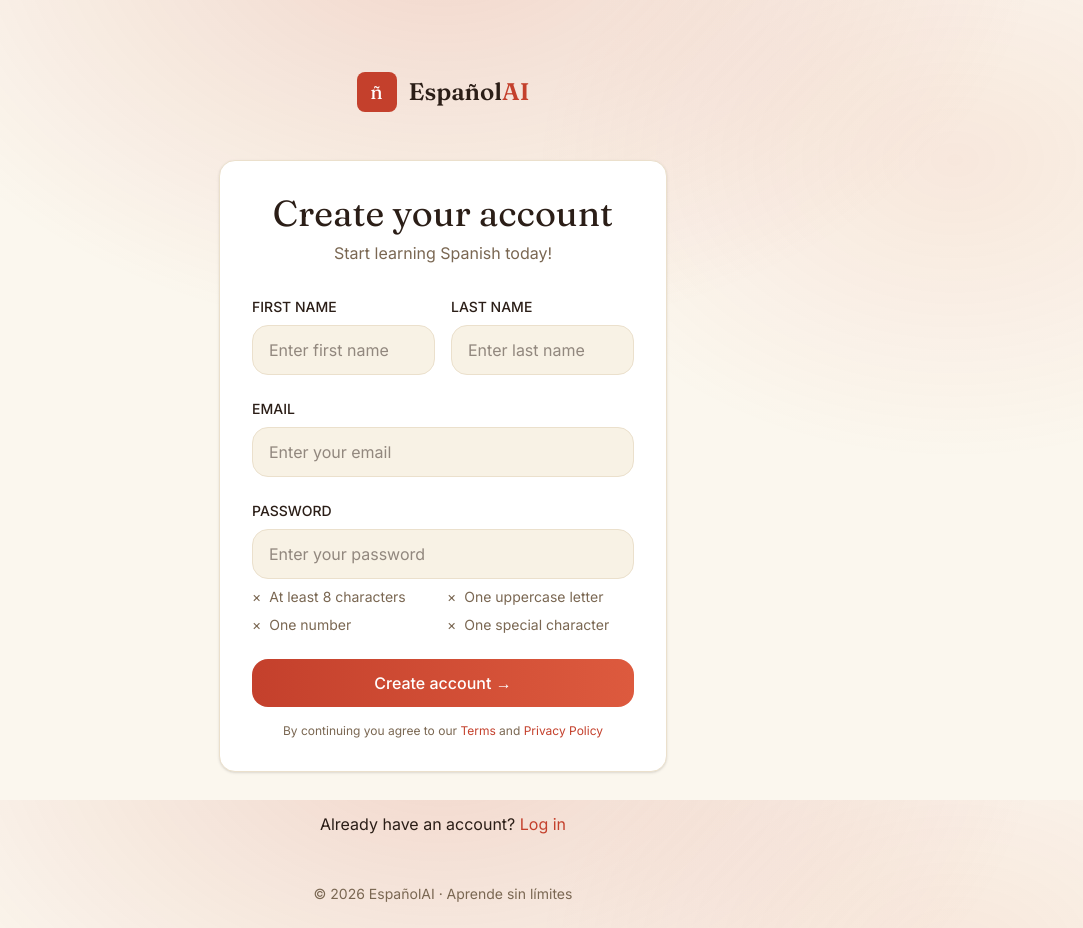
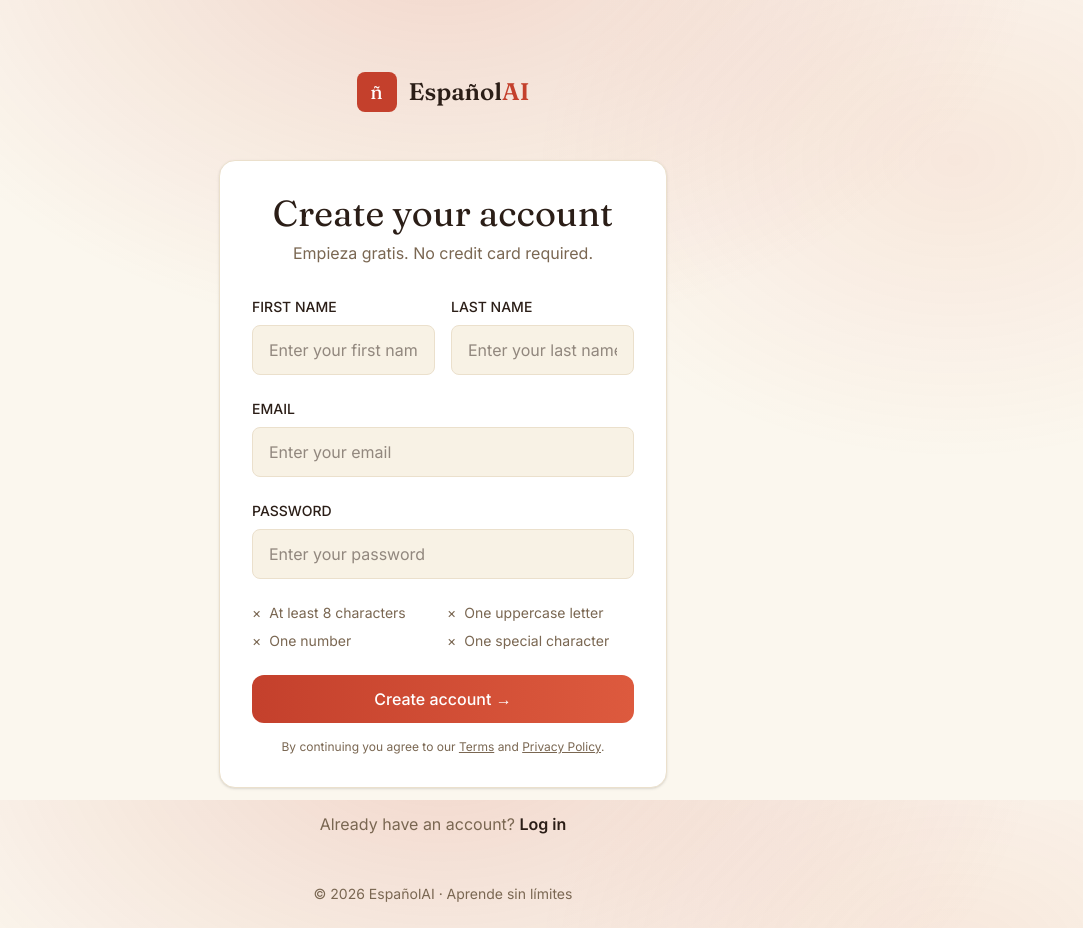
Before and after one commit to Soph055/EspanolAi, a React (Vite) app in the folder client/: page /register in a window 1280 px wide. Shown: the whole page, without its empty margins (197-1280 px from the left). Built offline with nearby package versions, Linux system fonts and the light colour scheme.

Commit message:
Register Component finished

```diff
--- a/client/src/pages/RegisterPage.tsx
+++ b/client/src/pages/RegisterPage.tsx
@@ -1,26 +1,58 @@
 import { useState, type FormEvent } from 'react';
-import { useNavigate } from 'react-router-dom'
-import { Link } from 'react-router-dom'
+import { Link } from 'react-router-dom';
+
 function RegisterPage() {
-    const navigate = useNavigate();
     const [firstName, setFirstName] = useState('');
     const [lastName, setLastName] = useState('');
     const [email, setEmail] = useState('');
     const [password, setPassword] = useState('');
-    const [isLoading, setIsLoading] = useState(false);
     const [errorMessage, setErrorMessage] = useState('');
     const [successMessage, setSuccessMessage] = useState('');
+    const [isLoading, setIsLoading] = useState(false);
 
-
+    // Password requirements - derived from the password state, recalculated every render
     const has8Chars = password.length >= 8;
     const hasUppercase = /[A-Z]/.test(password);
     const hasNumber = /\d/.test(password);
-    const hasSpecialChar = /[!@#$%^&*(),.?":{}|<>]/.test(password);
+    const hasSpecial = /[!@#$%^&*]/.test(password);
 
+    const handleRegister = async (e: FormEvent<HTMLFormElement>) => {
+        e.preventDefault();
+        setErrorMessage('');
+        setSuccessMessage('');
+        setIsLoading(true);
+
+        try {
+            const response = await fetch(`${import.meta.env.VITE_API_URL}/auth/register`, {
+                method: 'POST',
+                credentials: 'include',
+                headers: { 'Content-Type': 'application/json' },
+                body: JSON.stringify({
+                    firstName: firstName.trim(),
+                    lastName: lastName.trim(),
+                    email: email.trim(),
+                    password,
+                }),
+            });
+
+            const data = await response.json();
+
+            if (response.ok) {
+                setSuccessMessage('Check your email to verify your account.');
+            } else {
+                setErrorMessage(data.message);
+            }
+        } catch (err) {
+            console.error(err);
+            setErrorMessage('Something went wrong. Please try again.');
+        } finally {
+            setIsLoading(false);
+        }
+    };
 
     return (
+        <div className="min-h-screen flex flex-col items-center p-6">
 
-        <div className='min-h-screen flex flex-col items-center p-6'>
             {/* Top: Logo */}
             <div className="flex items-center gap-3 pt-12">
                 <div className="w-10 h-10 rounded-lg bg-primary flex items-center justify-center">
@@ -30,111 +62,143 @@ function RegisterPage() {
                     Español<span className="text-primary">AI</span>
                 </span>
             </div>
-            {/* Middle: Card*/}
-            <div className='flex-1 flex flex-col justify-center items-center w-full gap-6 py-12 '>
-                {/* Card Shell*/}
+
+            {/* Middle: Card + Log in link (grows to fill space) */}
+            <div className="flex-1 flex flex-col justify-center items-center w-full gap-6 py-12">
+
+                {/* Card */}
                 <div className="bg-card border border-border rounded-2xl p-8 w-full max-w-md shadow-sm">
 
-                    {/*Heading + subheading*/}
-                    <div className='text-center mb-8'>
-                        <h1 className='text-4xl font-display text-foreground mb-2'>Create your account</h1>
-                        <p className="text-muted-foreground">Start learning Spanish today!</p>
+                    {/* Heading */}
+                    <div className="text-center mb-8">
+                        <h1 className="text-4xl font-display text-foreground mb-2">Create your account</h1>
+                        <p className="text-muted-foreground">Empieza gratis. No credit card required.</p>
                     </div>
 
                     {/* Form */}
-                    <form>
-                        {/* First Name and Last Name */}
-                        <div className='flex gap-4 mb-6'>
-                            {/* First Name */}
-                            <div className='flex-1'>
-                                <label htmlFor="firstName" className='text-sm font-medium mb-2 block'>FIRST NAME</label>
+                    <form onSubmit={handleRegister}>
+
+                        {/* First + Last name row */}
+                        <div className="flex gap-4 mb-6">
+                            <div className="flex-1">
+                                <label htmlFor="firstName" className="text-sm font-medium mb-2 block">FIRST NAME</label>
                                 <input
                                     id="firstName"
                                     type="text"
+                                    autoComplete="given-name"
                                     value={firstName}
-                                    placeholder='Enter first name'
-                                    className='w-full bg-input border border-border rounded-2xl px-4 py-3 focus:outline-none focus:border-primary transition'
-                                    onChange={e => setFirstName(e.target.value)} />
+                                    placeholder="Enter your first name"
+                                    className="w-full bg-input border border-border rounded-lg px-4 py-3 focus:outline-none focus:border-primary transition"
+                                    onChange={e => setFirstName(e.target.value)}
+                                />
                             </div>
-                            {/*Last Name*/}
                             <div className="flex-1">
-                                <label htmlFor="lastName" className='text-sm font-medium mb-2 block'>LAST NAME</label>
+                                <label htmlFor="lastName" className="text-sm font-medium mb-2 block">LAST NAME</label>
                                 <input
                                     id="lastName"
                                     type="text"
+                                    autoComplete="family-name"
                                     value={lastName}
-                                    placeholder='Enter last name'
-                                    className='w-full bg-input border border-border rounded-2xl px-4 py-3 focus:outline-none focus:border-primary transition'
-                                    onChange={e => setLastName(e.target.value)} />
+                                    placeholder="Enter your last name"
+                                    className="w-full bg-input border border-border rounded-lg px-4 py-3 focus:outline-none focus:border-primary transition"
+                                    onChange={e => setLastName(e.target.value)}
+                                />
                             </div>
                         </div>
+
                         {/* Email */}
-                        <div className='mb-6'>
-                            <label htmlFor='email' className="text-sm font-medium mb-2 block">EMAIL</label>
+                        <div className="mb-6">
+                            <label htmlFor="email" className="text-sm font-medium mb-2 block">EMAIL</label>
                             <input
                                 id="email"
-                                type='email'
+                                type="email"
+                                autoComplete="email"
                                 value={email}
-                                placeholder='Enter your email'
-                                className='w-full bg-input border border-border rounded-2xl px-4 py-3 focus:outline-none focus:border-primary transition'
-                                onChange={e => setEmail(e.target.value)} />
+                                placeholder="Enter your email"
+                                className="w-full bg-input border border-border rounded-lg px-4 py-3 focus:outline-none focus:border-primary transition"
+                                onChange={e => setEmail(e.target.value)}
+                            />
+                        </div>
 
+                        {/* Password */}
+                        <div className="mb-6">
+                            <label htmlFor="password" className="text-sm font-medium mb-2 block">PASSWORD</label>
+                            <input
+                                id="password"
+                                type="password"
+                                autoComplete="new-password"
+                                value={password}
+                                placeholder="Enter your password"
+                                className="w-full bg-input border border-border rounded-lg px-4 py-3 focus:outline-none focus:border-primary transition"
+                                onChange={e => setPassword(e.target.value)}
+                            />
                         </div>
-                        {/* Password */}
-                        <label htmlFor="password" className='text-sm font-medium mb-2 block'>PASSWORD</label>
-                        <input
-                            id='password'
-                            type='password'
-                            value={password}
-                            placeholder='Enter your password'
-                            className='w-full bg-input border border-border rounded-2xl px-4 py-3 focus:outline-none focus:border-primary transition'
-                            onChange={e => setPassword(e.target.value)} />
 
-
-                        {/* Password Requirments*/}
-                        <div className="grid grid-cols-2 gap-2 mb-6 mt-2 text-sm">
-                            {/** 8 Chars */}
+                        {/* Password requirements checklist */}
+                        <div className="grid grid-cols-2 gap-2 mb-6 text-sm">
                             <div className={`flex items-center gap-2 ${has8Chars ? 'text-primary' : 'text-muted-foreground'}`}>
                                 <span>{has8Chars ? '✓' : '×'}</span>
                                 <span>At least 8 characters</span>
                             </div>
-                            {/**One Uppercase letter */}
                             <div className={`flex items-center gap-2 ${hasUppercase ? 'text-primary' : 'text-muted-foreground'}`}>
                                 <span>{hasUppercase ? '✓' : '×'}</span>
                                 <span>One uppercase letter</span>
                             </div>
-                            {/**Has a Number */}
                             <div className={`flex items-center gap-2 ${hasNumber ? 'text-primary' : 'text-muted-foreground'}`}>
                                 <span>{hasNumber ? '✓' : '×'}</span>
                                 <span>One number</span>
                             </div>
-                            {/**Has one Special Char */}
-                            <div className={`flex items-center gap-2 ${hasSpecialChar ? 'text-primary' : 'text-muted-foreground'} `}>
-                                <span>{hasSpecialChar ? '✓' : '×'}</span>
+                            <div className={`flex items-center gap-2 ${hasSpecial ? 'text-primary' : 'text-muted-foreground'}`}>
+                                <span>{hasSpecial ? '✓' : '×'}</span>
                                 <span>One special character</span>
                             </div>
                         </div>
 
-                        {/*Create acount button*/}
-                        <button type="submit" className='w-full bg-gradient-to-r from-primary to-primary-light text-primary-foreground py-3 rounded-2xl font-medium hover:opacity-90 transition'>
-                            Create account →
+                        {/* Error / success messages */}
+                        {errorMessage && (
+                            <p className="text-destructive text-sm mb-4">{errorMessage}</p>
+                        )}
+
+                        {successMessage && (
+                            <p className="text-primary text-sm mb-4">{successMessage}</p>
+                        )}
+
+                        {/* Create account button */}
+                        <button
+                            type="submit"
+                            disabled={isLoading}
+                            className="w-full bg-gradient-to-r from-primary to-primary-light text-primary-foreground py-3 rounded-xl font-medium hover:opacity-90 transition disabled:opacity-60 disabled:cursor-not-allowed"
+                        >
+                            {isLoading ? 'Creating account...' : 'Create account →'}
                         </button>
 
-                        {/**Terms & Privacy paragraph */}
+                        {/* Terms and Privacy */}
                         <p className="text-xs text-muted-foreground text-center mt-4">
-                            By continuing you agree to our <Link to="/terms" className="text-primary hover:underline">Terms</Link> and <Link to="/privacy" className="text-primary hover:underline">Privacy Policy</Link>
+                            By continuing you agree to our{' '}
+                            <Link to="/terms" className="underline hover:text-foreground transition">Terms</Link>
+                            {' '}and{' '}
+                            <Link to="/privacy" className="underline hover:text-foreground transition">Privacy Policy</Link>.
                         </p>
+
                     </form>
+
                 </div>
-                {/* Login link */}
-                <p className="text-medium text-center mt-4">
-                    Already have an account? <Link to="/login" className="text-primary hover:underline">Log in</Link>
+
+                {/* Log in link (below card) */}
+                <p className="text-muted-foreground">
+                    Already have an account?{' '}
+                    <Link to="/login" className="font-semibold text-foreground hover:text-primary transition">
+                        Log in
+                    </Link>
                 </p>
+
             </div>
-            {/* Footer */}
+
+            {/* Bottom: Footer */}
             <footer className="text-sm text-muted-foreground">
                 © 2026 EspañolAI · Aprende sin límites
             </footer>
+
         </div>
     );
 }
```
